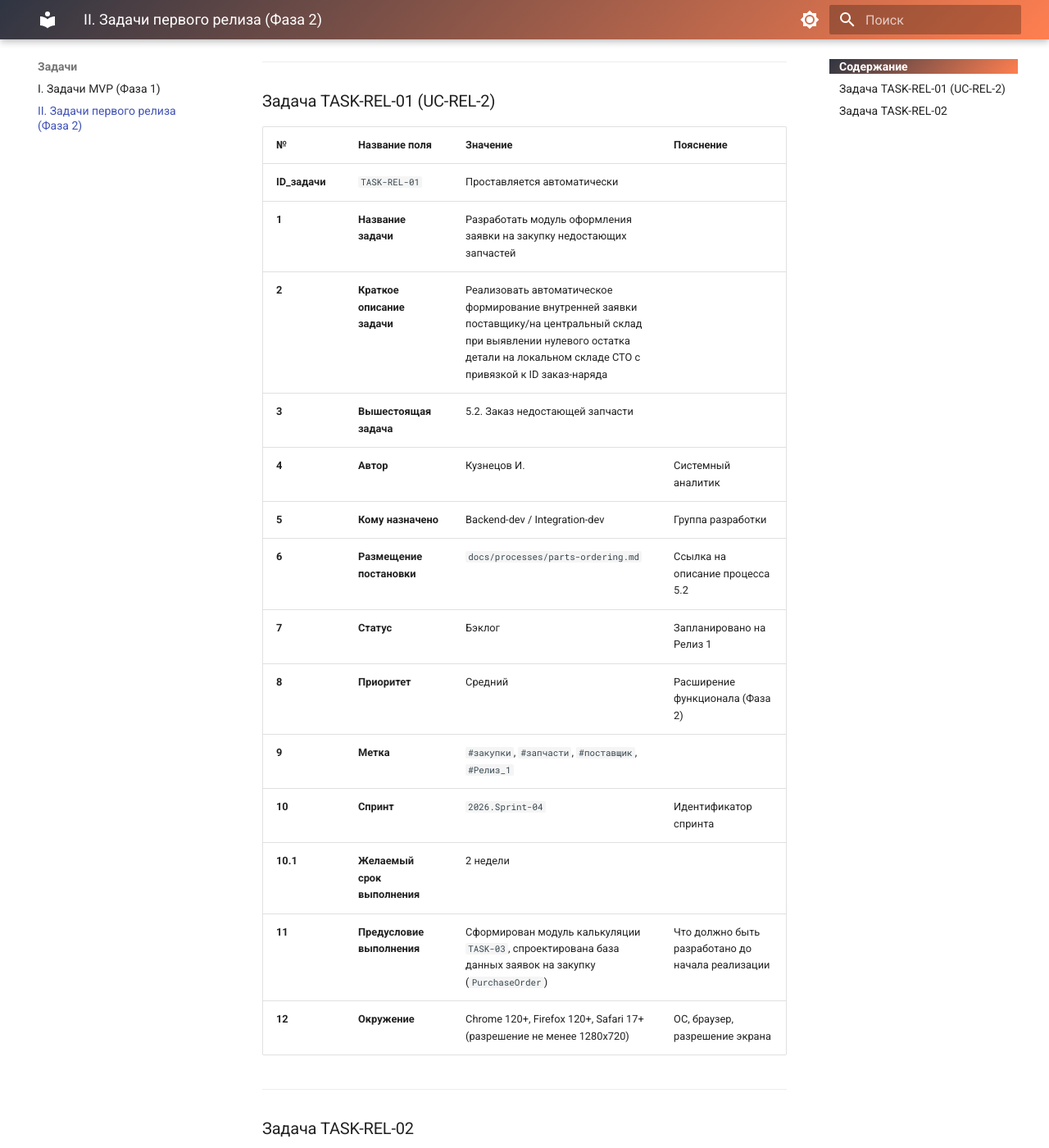
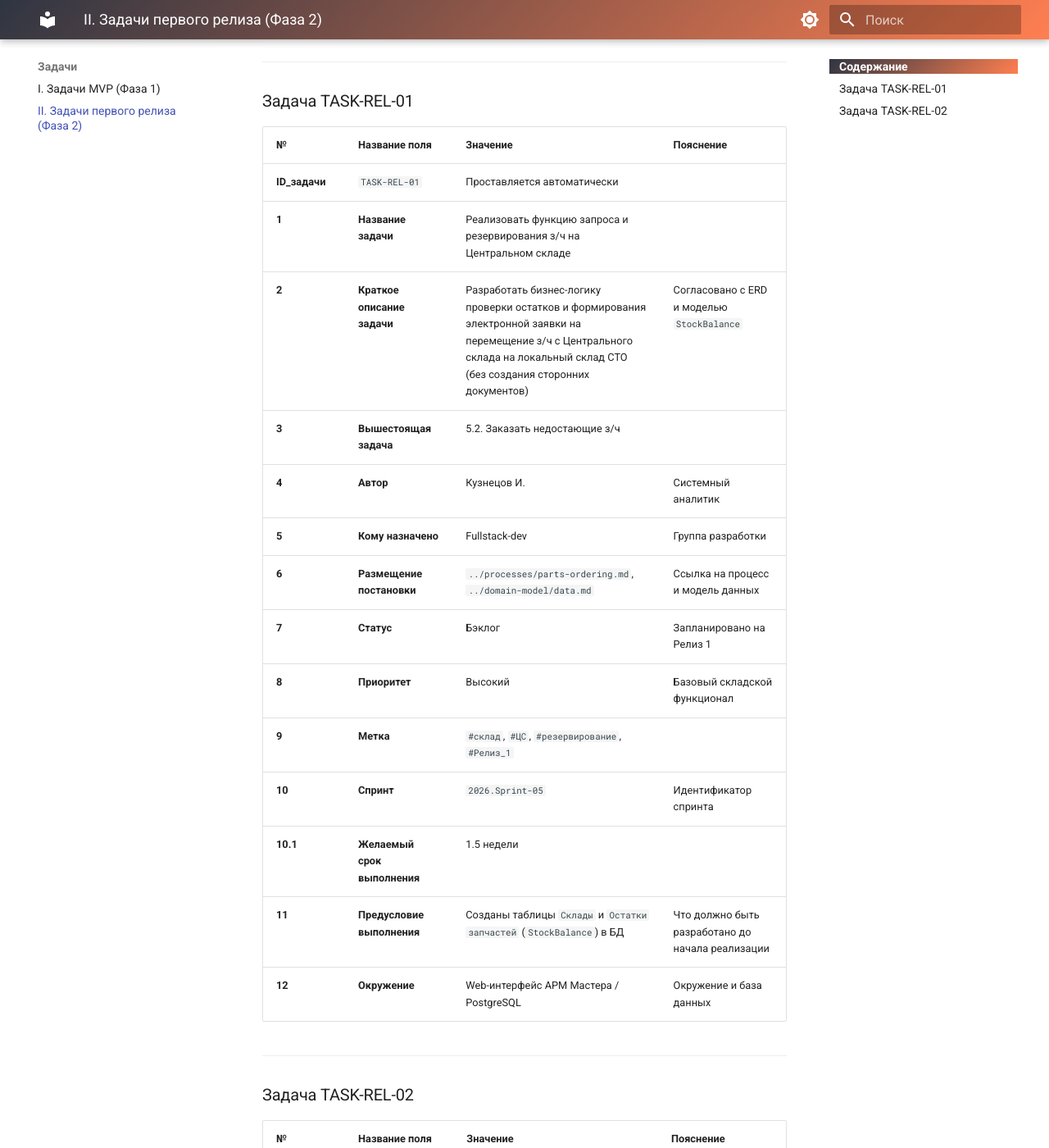
Before and after one commit to IggyKuz/AutoHub-Docs, an MkDocs documentation site: the page built from docs/tasks/task-2.md, in a window 1280 px wide and 1400 px high, scrolled down 336 px. Shown: the whole window at 82% size. Built offline with MkDocs 1.6.1 and Material for MkDocs 9.7.7, drawn with Linux system fonts in a browser that asks for light colours.

Commit message:
del entities TASK-REL-01 + test2.1

```diff
--- a/docs/tasks/task-2.md
+++ b/docs/tasks/task-2.md
@@ -4,24 +4,24 @@
 
 ---
 
-### Задача TASK-REL-01 (UC-REL-2)
+### Задача TASK-REL-01
 
 | № | Название поля | Значение | Пояснение |
 |---|---|---|---|
 | **ID_задачи** | `TASK-REL-01` | Проставляется автоматически | |
-| **1** | **Название задачи** | Разработать модуль оформления заявки на закупку недостающих запчастей | |
-| **2** | **Краткое описание задачи** | Реализовать автоматическое формирование внутренней заявки поставщику/на центральный склад при выявлении нулевого остатка детали на локальном складе СТО с привязкой к ID заказ-наряда | |
-| **3** | **Вышестоящая задача** | 5.2. Заказ недостающей запчасти | |
+| **1** | **Название задачи** | Реализовать функцию запроса и резервирования з/ч на Центральном складе | |
+| **2** | **Краткое описание задачи** | Разработать бизнес-логику проверки остатков и формирования электронной заявки на перемещение з/ч с Центрального склада на локальный склад СТО (без создания сторонних документов) | Согласовано с ERD и моделью `StockBalance` |
+| **3** | **Вышестоящая задача** | 5.2. Заказать недостающие з/ч | |
 | **4** | **Автор** | Кузнецов И. | Системный аналитик |
-| **5** | **Кому назначено** | Backend-dev / Integration-dev | Группа разработки |
-| **6** | **Размещение постановки** | `docs/processes/parts-ordering.md` | Ссылка на описание процесса 5.2 |
+| **5** | **Кому назначено** | Fullstack-dev | Группа разработки |
+| **6** | **Размещение постановки** | `../processes/parts-ordering.md`, `../domain-model/data.md` | Ссылка на процесс и модель данных |
 | **7** | **Статус** | Бэклог | Запланировано на Релиз 1 |
-| **8** | **Приоритет** | Средний | Расширение функционала (Фаза 2) |
-| **9** | **Метка** | `#закупки`, `#запчасти`, `#поставщик`, `#Релиз_1` | |
-| **10** | **Спринт** | `2026.Sprint-04` | Идентификатор спринта |
-| **10.1** | **Желаемый срок выполнения** | 2 недели | |
-| **11** | **Предусловие выполнения** | Сформирован модуль калькуляции `TASK-03`, спроектирована база данных заявок на закупку (`PurchaseOrder`) | Что должно быть разработано до начала реализации |
-| **12** | **Окружение** | Chrome 120+, Firefox 120+, Safari 17+ (разрешение не менее 1280x720) | ОС, браузер, разрешение экрана |
+| **8** | **Приоритет** | Высокий | Базовый складской функционал |
+| **9** | **Метка** | `#склад`, `#ЦС`, `#резервирование`, `#Релиз_1` | |
+| **10** | **Спринт** | `2026.Sprint-05` | Идентификатор спринта |
+| **10.1** | **Желаемый срок выполнения** | 1.5 недели | |
+| **11** | **Предусловие выполнения** | Созданы таблицы `Склады` и `Остатки запчастей` (`StockBalance`) в БД | Что должно быть разработано до начала реализации |
+| **12** | **Окружение** | Web-интерфейс АРМ Мастера / PostgreSQL | Окружение и база данных |
 
 ---
 
```
Also changed, not shown: docs/tasks/testing-rel1.md (+9 -8 lines).
